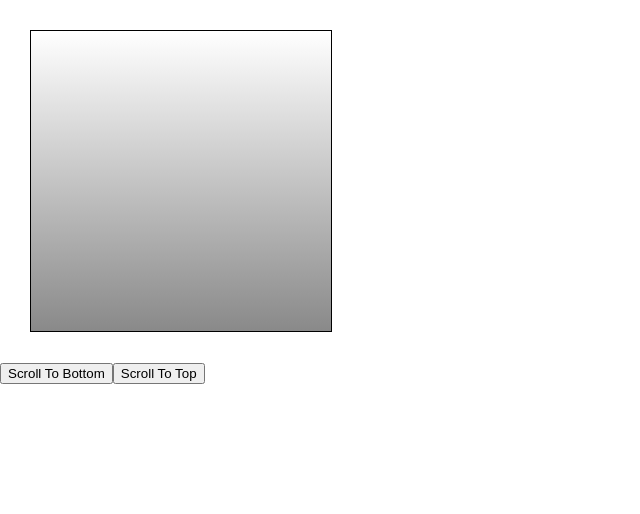
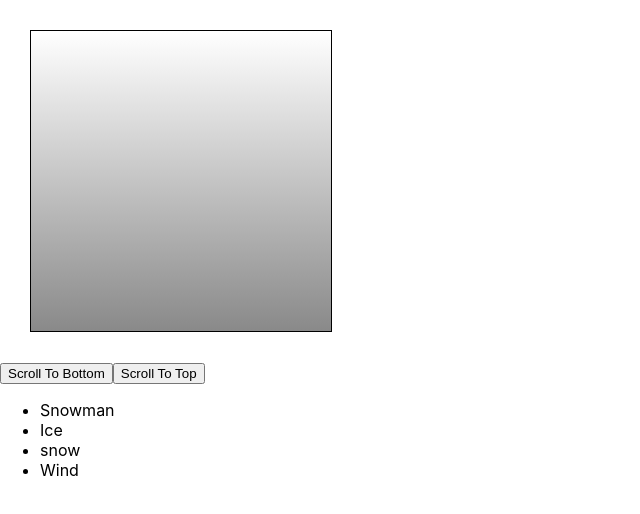
Before and after one commit to blackswan1989/study, a React (Create React App) app in the folder React/: page / in a window 1280 px wide. Shown: the top 514 px of the page, without its empty margins (0-640 px from the left). Built offline with nearby package versions, Linux system fonts and the light colour scheme.

Commit message:
map() & key

```diff
--- a/React/src/App.js
+++ b/React/src/App.js
@@ -7,6 +7,7 @@
 // import EventPracticeEdit from './EventPractice_edit';
 // import ValidationSample from './ValidationSample';
 import ScrollBox from './ScrollBox';
+import IterationSample from './IterationSample.js'
 
 // const App = () => {
 //   return <MyComponent name={"Kate"} favoriteNumber={2}> React </MyComponent>;
@@ -22,10 +23,11 @@
   render() {
     return (
       <div>
-        {/* <ValidationSample/> */}
         <ScrollBox ref={(ref) => this.scrollBox=ref} />
         <button onClick={() => this.scrollBox.scrollToBottom()}> Scroll To Bottom </button>
         <button onClick={() => this.scrollBox.scrollToTop()}> Scroll To Top </button>
+
+        <IterationSample/>
       </div>
     )
   }
--- /dev/null
+++ b/React/src/IterationSample.js
@@ -0,0 +1,17 @@
+import React from 'react';
+
+const IterationSample = () => {
+  const names = ['Snowman', 'Ice', 'snow', 'Wind'];
+  const nameList = names.map((name, index) => <li key={index}>{name}</li>);
+  return <ul>{nameList}</ul>
+}
+
+// const articleList = articles.map(article => (
+//   <Article
+//     title={article.title}
+//     writer={article.writer}
+//     key={article.id}
+//   />
+// ))
+
+export default IterationSample;
```
